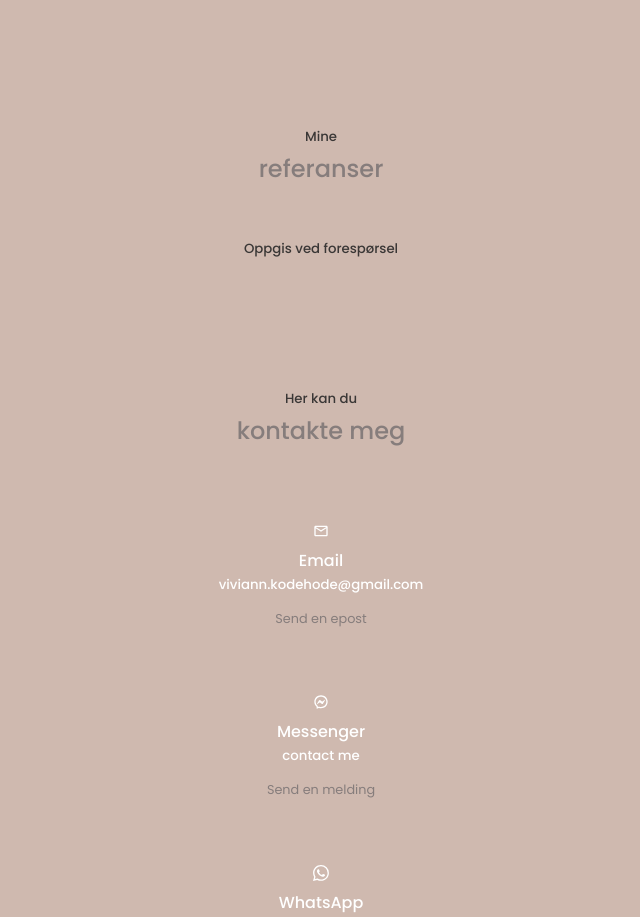
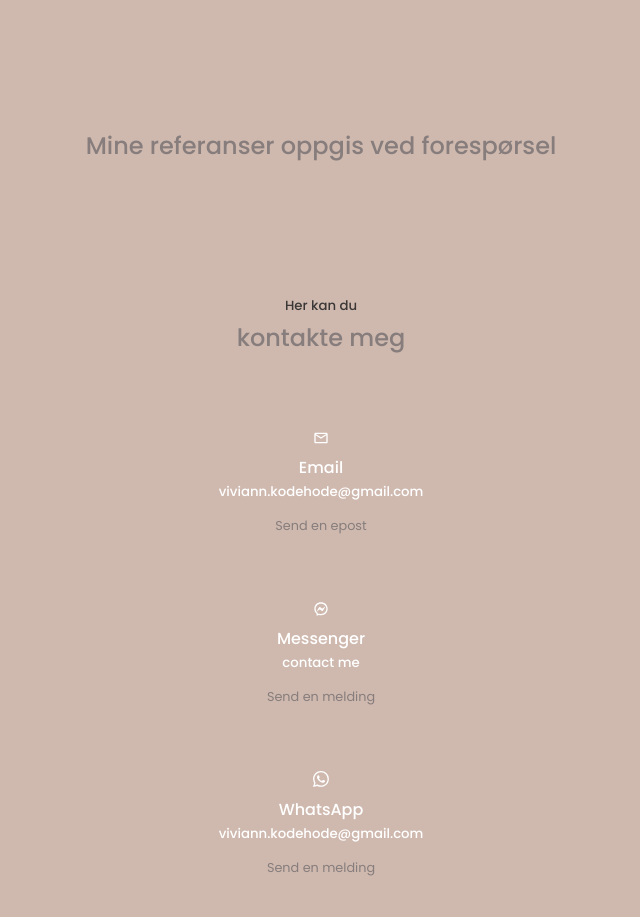
Before and after one commit to Viviann1/praksis-portfolio, a React (Create React App) app: page / in a window 1280 px wide. Shown: the part 3970-4887 px from the top of the page, without its empty margins (319-959 px from the left). Built offline with nearby package versions, Linux system fonts and the light colour scheme.

Commit message:
added list itenm

```diff
--- a/src/components/testimonials/Testimonials.jsx
+++ b/src/components/testimonials/Testimonials.jsx
@@ -4,14 +4,10 @@ import './testimonials.css'
 const Testimonials = () => {
   return (
     <section id='testimonials'>
-      <h5>Mine</h5>
-      <h2>referanser</h2>
+      <h2>Mine referanser oppgis ved forespørsel</h2>
 
       <div className="container.testimonials__container">
 
-        <article className="testimonials">
-         <h5>Oppgis ved forespørsel</h5>
-           </article>
 
       </div>
     </section>
```
